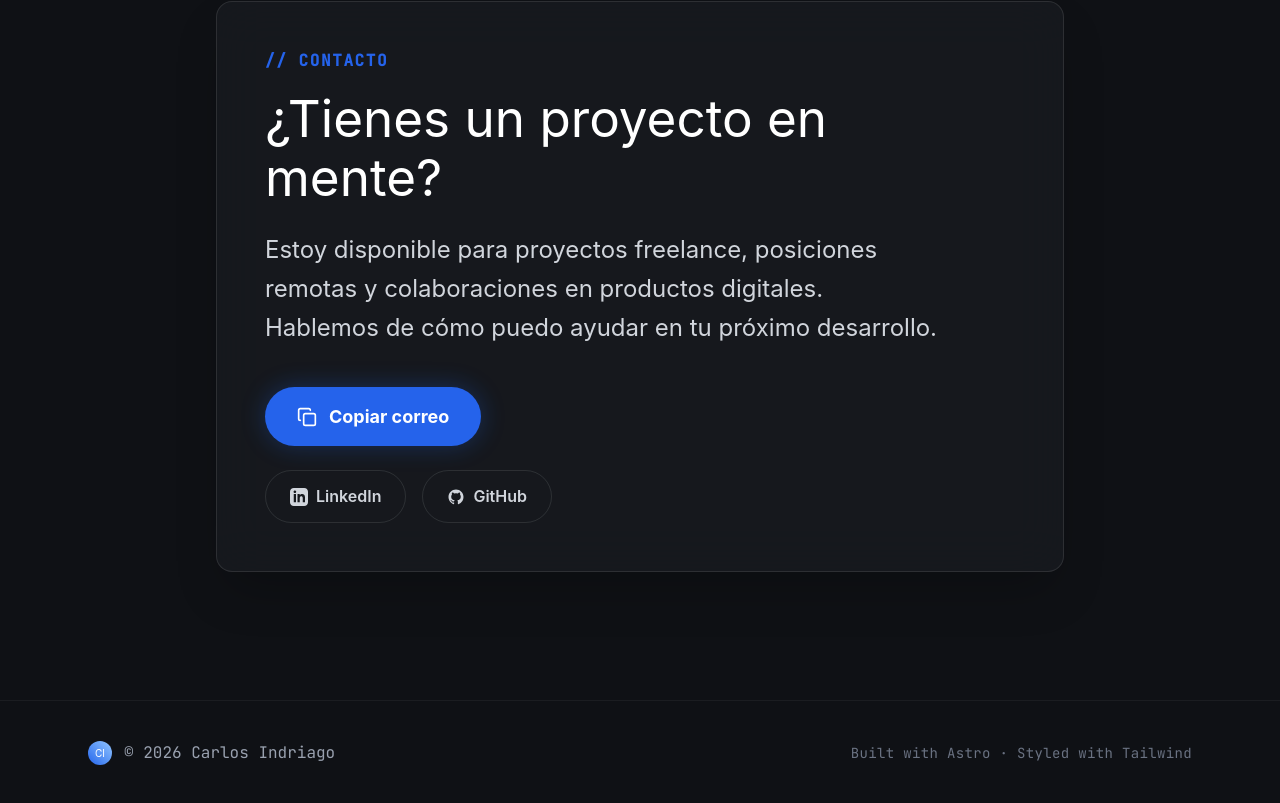
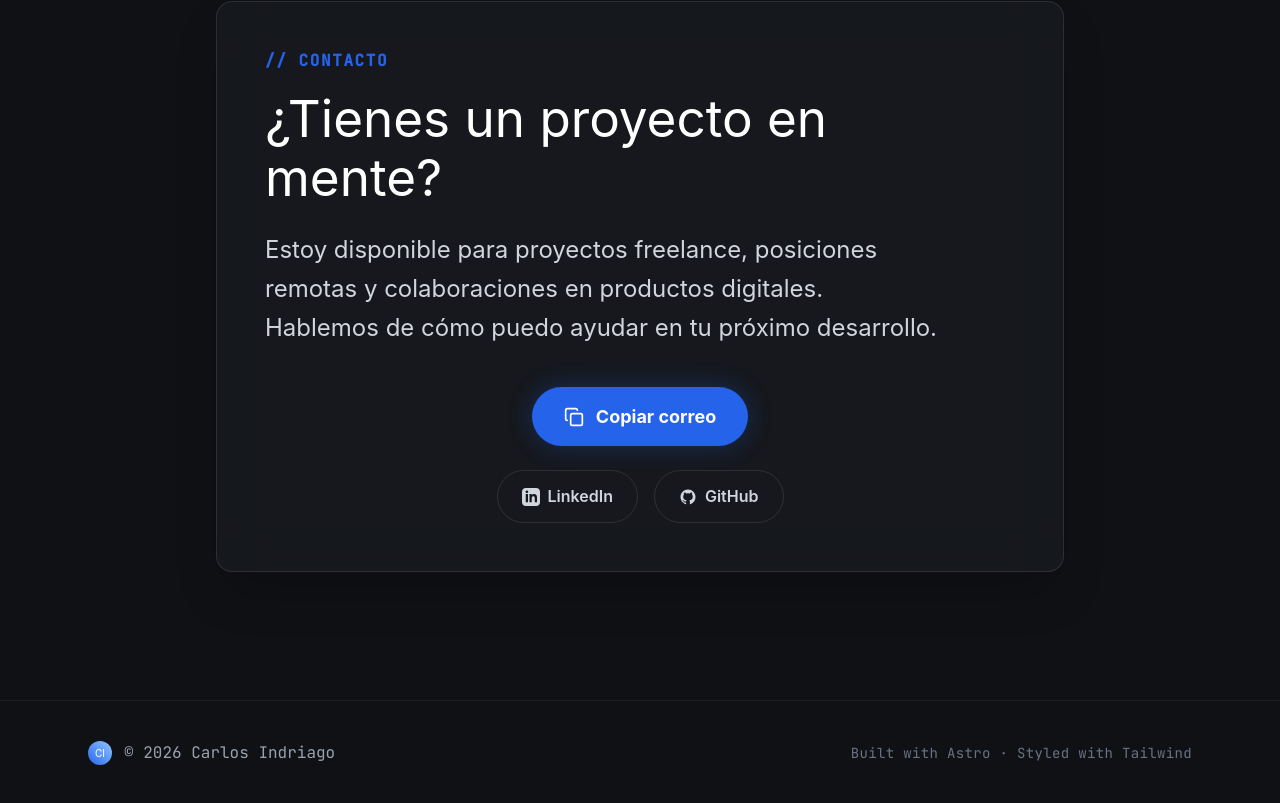
Before and after one commit to carlosindriago/carlosindriago.com, an Astro site: page / in a window 1280 px wide. Shown: the part 6821-7624 px from the top of the page. Built offline with nearby package versions, Linux system fonts and the light colour scheme; Astro itself is replaced by a stand-in of ours; a web font is replaced by a local one.

Commit message:
Center contact action buttons

```diff
--- a/src/components/Contact.astro
+++ b/src/components/Contact.astro
@@ -13,7 +13,7 @@ import { SITE } from '../data/site';
         Estoy disponible para proyectos freelance, posiciones remotas y colaboraciones en productos digitales. Hablemos de cómo puedo ayudar en tu próximo desarrollo.
       </p>
 
-      <div class="flex flex-col gap-6 items-start">
+      <div class="flex flex-col gap-6 items-center">
         <!-- Copy Email Button -->
         <button id="copy-email-btn" type="button" aria-describedby="copy-email-status" class="inline-flex items-center justify-center gap-3 px-8 py-4 rounded-full bg-brand-600 hover:bg-brand-500 text-white font-bold transition-all hover:scale-105 shadow-[0_0_25px_rgba(37,99,235,0.3)] cursor-pointer w-full sm:w-auto">
           <svg aria-hidden="true" width="20" height="20" viewBox="0 0 24 24" fill="none" stroke="currentColor" stroke-width="2" stroke-linecap="round" stroke-linejoin="round" class="copy-icon"><rect width="14" height="14" x="8" y="8" rx="2" ry="2"/><path d="M4 16c-1.1 0-2-.9-2-2V4c0-1.1.9-2 2-2h10c1.1 0 2 .9 2 2"/></svg>
@@ -22,7 +22,7 @@ import { SITE } from '../data/site';
         <p id="copy-email-status" class="sr-only" aria-live="polite"></p>
 
         <!-- Social Links -->
-        <div class="flex flex-wrap gap-4 justify-start">
+        <div class="flex flex-wrap gap-4 justify-center">
           <a href={SITE.linkedinUrl} target="_blank" rel="noopener noreferrer" class="inline-flex items-center justify-center gap-2 px-6 py-3.5 rounded-full border border-white/10 hover:border-brand-500/30 text-gray-300 hover:text-white hover:bg-white/5 transition-all text-sm font-semibold">
             <svg aria-hidden="true" width="18" height="18" viewBox="0 0 24 24" fill="currentColor"><path d="M19 0h-14c-2.761 0-5 2.239-5 5v14c0 2.761 2.239 5 5 5h14c2.762 0 5-2.239 5-5v-14c0-2.761-2.238-5-5-5zm-11 19h-3v-11h3v11zm-1.5-12.268c-.966 0-1.75-.79-1.75-1.764s.784-1.764 1.75-1.764 1.75.79 1.75 1.764-.783 1.764-1.75 1.764zm13.5 12.268h-3v-5.604c0-3.368-4-3.113-4 0v5.604h-3v-11h3v1.765c1.396-2.586 7-2.777 7 2.476v6.759z"/></svg>
             LinkedIn
```
